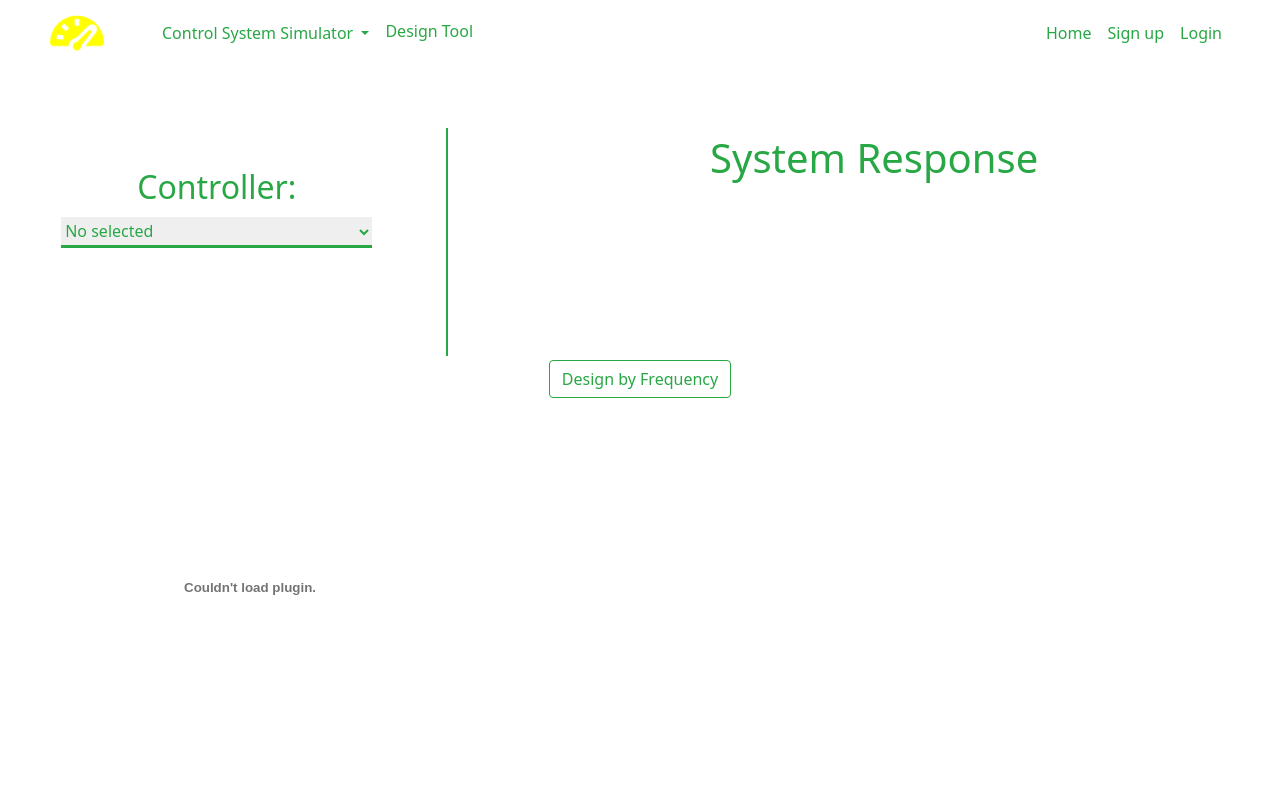
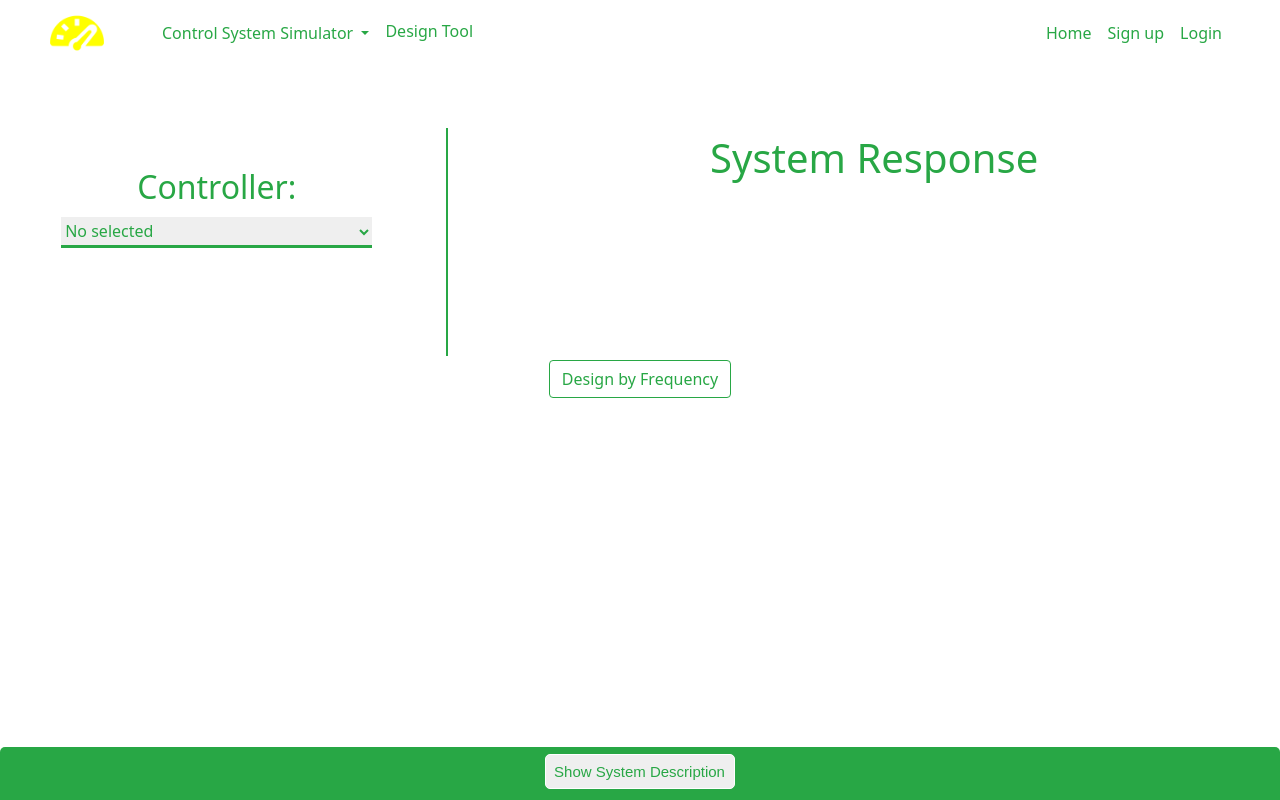
Before and after one commit to AhmedShehab/control_simulator, a Django app: page /servomotor/ in a window 1280 px wide. Run offline with Django 3.2, Linux system fonts and the light colour scheme; a map, chart or similar area stays blank; some libraries are stand-ins or nearby versions.

Commit message:
Simulators Describtion

```diff
--- /dev/null
+++ b/main/static/main/css/simulator.css
@@ -0,0 +1,59 @@
+:root {
+	--main-color: #28a745;
+}
+body {
+	overflow-y: scroll;
+	-ms-overflow-style: none; /* IE and Edge */
+	scrollbar-width: none; /* Firefox */
+}
+body::-webkit-scrollbar {
+	display: none;
+}
+.desc {
+	width: 100%;
+	background-color: var(--main-color);
+	text-align: center;
+	position: absolute;
+	bottom: 0;
+	border-top-left-radius: 5px;
+	border-top-right-radius: 5px;
+}
+.descButton {
+	padding: 0.5rem;
+	outline: none;
+	border-radius: 5px;
+	border: 1px white solid;
+	font: 15px sans-serif, arial;
+}
+.arrowUp {
+	border: solid var(--main-color);
+	border-width: 0 3px 3px 0;
+	display: inline-block;
+	padding: 3px;
+	transform: rotate(-135deg);
+	-webkit-transform: rotate(-135deg);
+	margin-left: -8px;
+	opacity: 0;
+	transition: ease-in-out 50ms;
+}
+.arrowDown {
+	border: solid var(--main-color);
+	border-width: 0 3px 3px 0;
+	display: inline-block;
+	padding: 3px;
+	transform: rotate(45deg);
+	-webkit-transform: rotate(45deg);
+	margin-left: -8px;
+	opacity: 0;
+	transition: ease-in-out 50ms;
+}
+.descButton:hover span {
+	opacity: 1;
+	margin-left: 8px;
+}
+#pdf {
+	position: absolute;
+	height: 0;
+	left: 0;
+	width: 100%;
+}
--- /dev/null
+++ b/main/static/main/script/simulator.js
@@ -0,0 +1,15 @@
+function run() {
+	var btn = document.getElementById("descButton");
+	var pdf = document.getElementById("pdf");
+	if (btn.innerText == "Show System Description") {
+		btn.innerHTML = "Hide System Description<span class='arrowDown'></span>";
+		pdf.style.height = "100vh";
+		scrollTo(0, 740);
+	} else {
+		btn.innerHTML = "Show System Description<span class='arrowUp'></span>";
+		scrollTo(0, 0);
+		setTimeout(() => {
+			pdf.style.height = "0";
+		}, 500);
+	}
+}
--- a/main/templates/main/register.html
+++ b/main/templates/main/register.html
@@ -48,9 +48,6 @@
 			{% if studMSG %}
 			<h5 id="studMSG" style="color: red">{{studMSG}}</h5>
 			{% endif %}
-			<input type="checkbox" name="agree" />
-			<span style="color: green">I agree to the terms and privacy policy</span>
-			<br />
 			<button class="button" type="submit" name="student" value="1">Sign up</button>
 			<button class="button" type="button" onclick="closeRegisterForm();">Cancel</button>
 		</form>
@@ -77,9 +74,6 @@
 			{% if instMSG %}
 			<h5 id="instMSG" style="color: red">{{instMSG}}</h5>
 			{% endif %}
-			<input type="checkbox" name="agree" />
-			<span style="color: green">I agree to the terms and privacy policy</span>
-			<br />
 			<button class="button" type="submit" name="instructor" value="1">Sign up</button>
 			<button class="button" type="button" onclick="closeRegisterForm();">Cancel</button>
 		</form>
--- a/main/templates/main/servomotor.html
+++ b/main/templates/main/servomotor.html
@@ -8,6 +8,7 @@
 <link href="{% static 'main/css/cred.css' %}" rel="stylesheet" />
 <link href="{% static 'main/css/profile.css' %}" rel="stylesheet" />
 <link href="{% static 'main/css/Layout.css' %}" rel="stylesheet" />
+<link href="{% static 'main/css/simulator.css' %}" rel="stylesheet" />
 <style>
 	.flex-child {
 		margin-top: 5%;
@@ -186,9 +187,15 @@
 <div style="text-align: center">
 	<a class="btn draw" href="{% url 'design'  %}?name=Servomotor">Design by Frequency</a>
 </div>
-<embed src="{% static 'main/pdf/test.pdf' %}" width="500" height="375" />
+<div class="desc" id="desc">
+	<button id="descButton" class="descButton" onclick="run();">Show System Description<span class="arrowUp"></span></button>
+	<div class="content">
+		<iframe id="pdf" src="{% static 'main/pdf/test.pdf' %}"></iframe>
+	</div>
+</div>
 <script src=" {% static 'main/script/chart.js' %}"></script>
 <script src=" {% static 'main/script/student.js' %}"></script>
+<script src=" {% static 'main/script/simulator.js' %}"></script>
 <script>
 	window.addEventListener("load", (event) => {
 		if ("{{assignment.controller}}" != "") {
--- a/main/views.py
+++ b/main/views.py
@@ -137,16 +137,6 @@ def register(request):
                 if password != confirmation:
                     return render(request, "main/register.html", {
                         "instMSG": "Passwords must match.",
-                        "username": username,
-                        "first": first,
-                        "last": last,
-                        "major": major,
-                        "email": email,
-                    })
-                # Ensure that the user agrees to all terms and privacy policy
-                if not request.POST.get("agree")=="on":
-                    return render(request, "main/register.html", {
-                        "instMSG": "You need to agree on the terms in order to sign up.",
                         "username": username,
                         "first": first,
                         "last": last,
```
Also changed, not shown: main/templates/main/cruise.html (+8 -0 lines), 1 other file.
